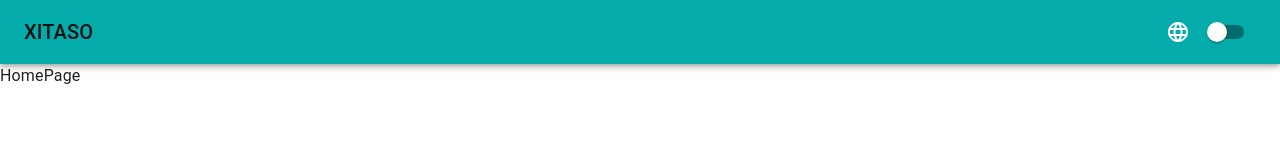
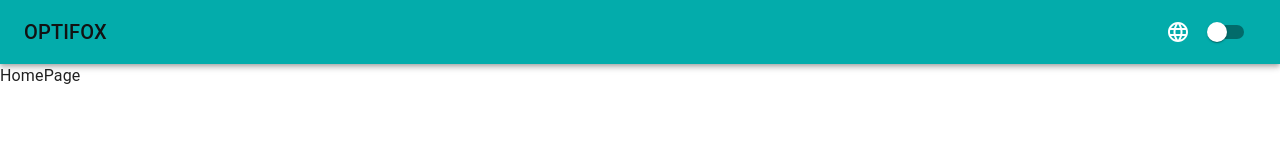
Before and after one commit to Amlan125/Optifox, a Next.js app in the folder frontendUI/my-app/: page / in a window 1280 px wide. Shown: the top 160 px of the page. Built offline with nearby package versions, Linux system fonts and the light colour scheme.

Commit message:
updates to appbarcomponent

```diff
--- a/frontendUI/my-app/src/components/AppBarComponent.tsx
+++ b/frontendUI/my-app/src/components/AppBarComponent.tsx
@@ -34,7 +34,7 @@
             color: isDarkMode ? "#ffffff" : "#121212",
           }}
         >
-          XITASO
+          OPTIFOX
         </Typography>
         {/* Menu */}
         <Menu
--- a/frontendUI/my-app/tailwind.config.ts
+++ b/frontendUI/my-app/tailwind.config.ts
@@ -8,10 +8,14 @@
   ],
   theme: {
     extend: {
+      colors: {
+        primary: "#03acab",
+        "background-color": "#A7CFD8",
+        "text-color": "#ffffff",
+      },
       backgroundImage: {
         "gradient-radial": "radial-gradient(var(--tw-gradient-stops))",
-        "gradient-conic":
-          "conic-gradient(from 180deg at 50% 50%, var(--tw-gradient-stops))",
+        "gradient-conic": "conic-gradient(from 180deg at 50% 50%, var(--tw-gradient-stops))",
       },
     },
   },
```
